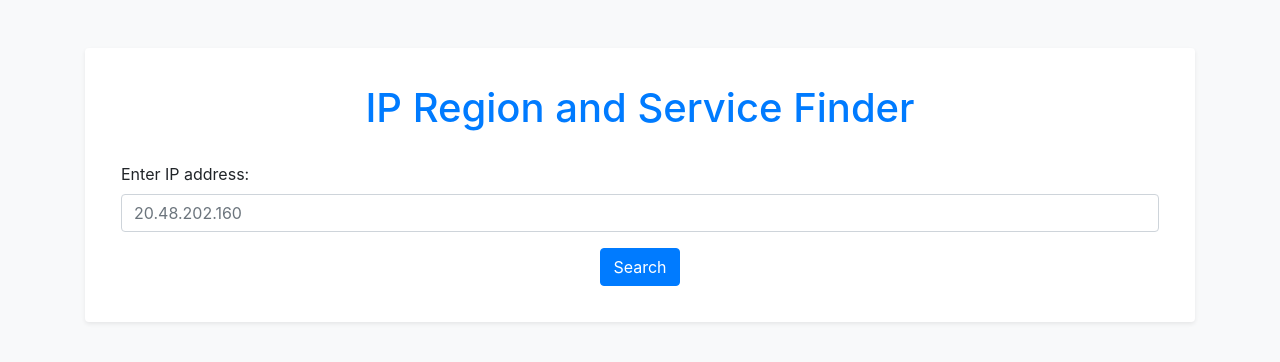
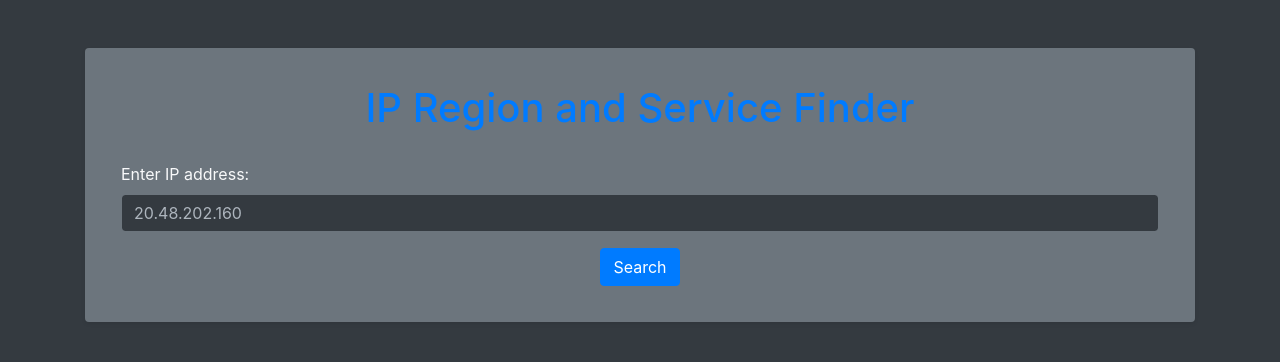
Before and after one commit to HoussemDellai/azure-ip-ranges-and-service-tags, a Flask app: template templates/index.html in a window 1280 px wide. Shown: the top 362 px of the page. Run offline with Flask 3, Linux system fonts and the light colour scheme; the template is opened without the code that fills it, so the values that code supplies are empty; some libraries are stand-ins or nearby versions.

Commit message:
work in progress

```diff
--- a/app.py
+++ b/app.py
@@ -36,6 +36,11 @@ def search():
     data = load_json(file_path)
     results = find_all_regions_and_services(ip, data)
 
+    # sort results per longer name and system service descendantly
+    results = sorted(results, key=lambda x: (len(x[1]), x[4]), reverse=True)
+
+    # results = sorted(results, key=lambda x: (len(x[1]), x[4]))
+
     return render_template('results.html', results=results, ip=ip)
 
 if __name__ == "__main__":
--- a/static/styles.css
+++ b/static/styles.css
@@ -1,5 +1,6 @@
 body {
-    background-color: #f8f9fa;
+    background-color: #343a40;
+    color: #f8f9fa;
 }
 
 h1 {
@@ -8,17 +9,18 @@ h1 {
 }
 
 .card {
+    background-color: #495057;
     border: none;
 }
 
 .list-group-item {
-    background-color: #e9ecef;
+    background-color: #495057;
     border: 1px solid #17a2b8;
     transition: background-color 0.3s ease;
 }
 
 .list-group-item:hover {
-    background-color: #d6e3e3;
+    background-color: #6c757d;
 }
 
 .alert-warning {
@@ -35,3 +37,13 @@ h1 {
     background-color: #5a6268;
     border-color: #545b62;
 }
+
+.form-control {
+    background-color: #495057;
+    color: #f8f9fa;
+    border: 1px solid #6c757d;
+}
+
+.form-control::placeholder {
+    color: #adb5bd;
+}
--- a/templates/index.html
+++ b/templates/index.html
@@ -5,15 +5,15 @@
     <link rel="stylesheet" href="https://stackpath.bootstrapcdn.com/bootstrap/4.5.2/css/bootstrap.min.css">
     <link rel="stylesheet" href="/static/css/styles.css">
 </head>
-<body>
+<body class="bg-dark text-light">
     <div class="container mt-5">
-        <div class="card shadow-sm p-3 mb-5 bg-white rounded">
+        <div class="card shadow-sm p-3 mb-5 bg-secondary rounded">
             <div class="card-body">
                 <h1 class="text-center text-primary">IP Region and Service Finder</h1>
                 <form action="/search" method="post" class="mt-4">
                     <div class="form-group">
-                        <label for="ip">Enter IP address:</label>
-                        <input type="text" class="form-control" id="ip" name="ip" placeholder="20.48.202.160">
+                        <label for="ip" class="text-light">Enter IP address:</label>
+                        <input type="text" class="form-control bg-dark text-light border-secondary" id="ip" name="ip" placeholder="20.48.202.160">
                     </div>
                     <div class="text-center">
                         <button type="submit" class="btn btn-primary">Search</button>
@@ -24,26 +24,3 @@
     </div>
 </body>
 </html>
-
-<!-- <!DOCTYPE html>
-<html>
-
-<head>
-    <title>IP Region and Service Finder</title>
-    <link rel="stylesheet" href="https://stackpath.bootstrapcdn.com/bootstrap/4.5.2/css/bootstrap.min.css">
-</head>
-
-<body>
-    <div class="container mt-5">
-        <h1 class="text-center">IP Region and Service Finder</h1>
-        <form action="/search" method="post" class="mt-4">
-            <div class="form-group">
-                <label for="ip">Enter IP address:</label>
-                <input type="text" class="form-control" id="ip" name="ip" placeholder="20.48.202.160">
-            </div>
-            <button type="submit" class="btn btn-primary">Search</button>
-        </form>
-    </div>
-</body>
-
-</html> -->
```
Also changed, not shown: templates/results.html (+4 -4 lines).
